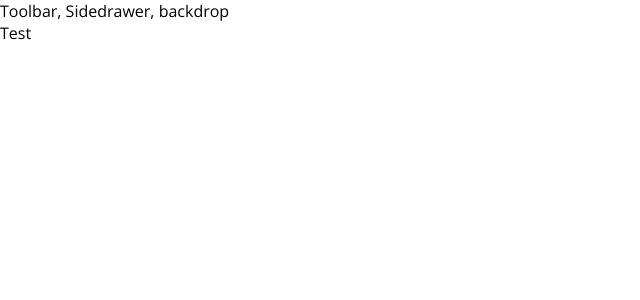
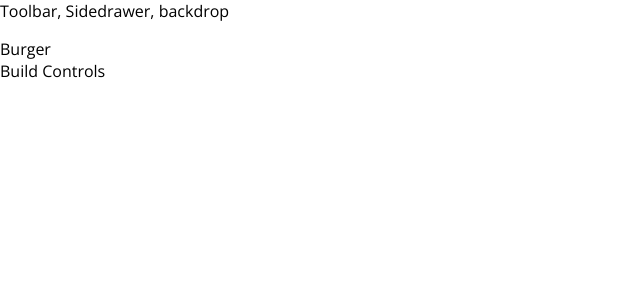
Before and after one commit to devpato/BurgerBuilder-React, a React (Create React App) app: page / in a window 1280 px wide. Shown: the top 300 px of the page, without its empty margins (0-640 px from the left). Built offline with nearby package versions, Linux system fonts and the light colour scheme.

Commit message:
using layouts modules

```diff
--- a/src/App.js
+++ b/src/App.js
@@ -1,10 +1,13 @@
 import React from "react";
 import Layout from "./components/Layout/Layout";
+import BurgerBuilder from "./containers/BurgerBuilder/BurderBuilder";
 
 function App() {
   return (
     <div>
-      <Layout>Test</Layout>
+      <Layout>
+        <BurgerBuilder />
+      </Layout>
     </div>
   );
 }
--- a/src/components/Layout/Layout.js
+++ b/src/components/Layout/Layout.js
@@ -1,9 +1,11 @@
 import React from "react";
 import Aux from "../../hoc/Aux";
+import styles from "./Layout.module.css";
+
 const layout = ({ children }) => (
   <Aux>
     <div>Toolbar, Sidedrawer, backdrop</div>
-    <main>{children}</main>
+    <main className={styles.Content}>{children}</main>
   </Aux>
 );
 
--- /dev/null
+++ b/src/components/Layout/Layout.module.css
@@ -0,0 +1,3 @@
+.Content {
+  margin-top: 16px;
+}
--- /dev/null
+++ b/src/containers/BurgerBuilder/BurderBuilder.js
@@ -0,0 +1,15 @@
+import React, { Component } from "react";
+import Aux from "../../hoc/Aux";
+
+class BurgerBuilder extends Component {
+  render() {
+    return (
+      <Aux>
+        <div>Burger</div>
+        <div>Build Controls</div>
+      </Aux>
+    );
+  }
+}
+
+export default BurgerBuilder;
```
